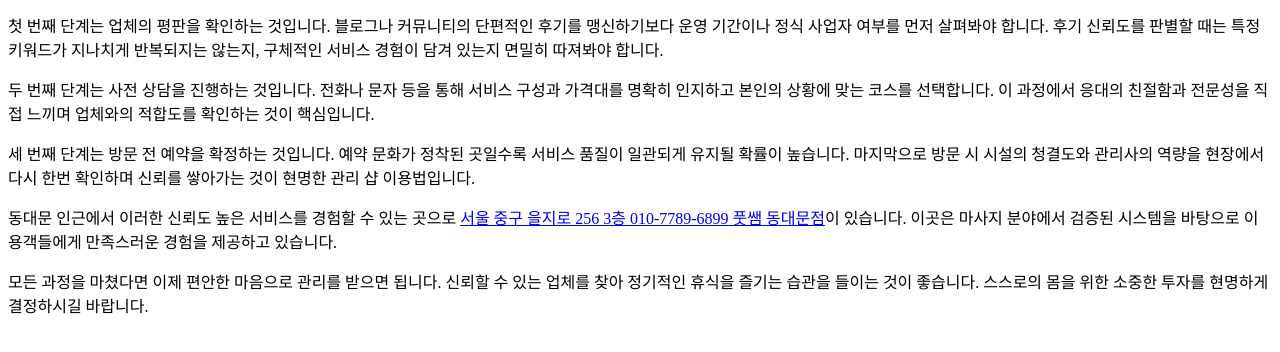
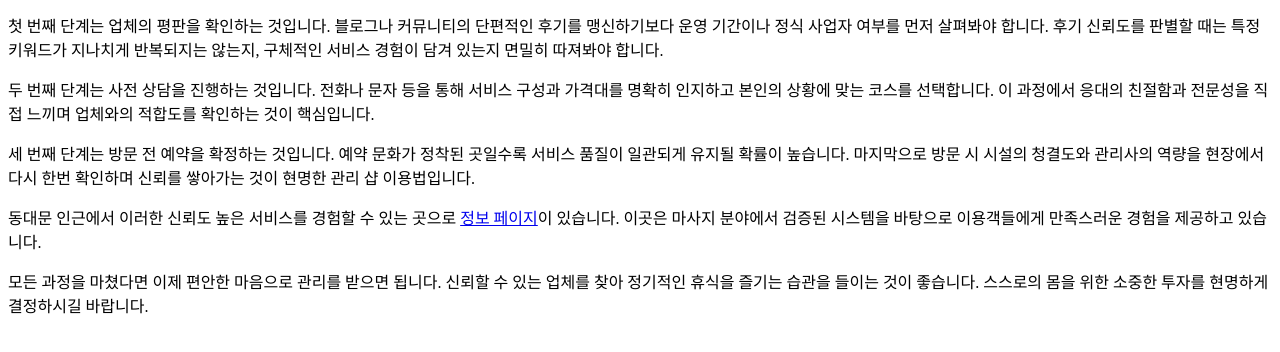
Before and after one commit to tidalhss-star/bp-t3b06-bh-kb-info, a plain HTML site: page posts/gemini-coverage-20260719-0205.html in a window 1280 px wide. Shown: the part 140-492 px from the top of the page. Drawn offline with Linux system fonts and the light colour scheme.

Commit message:
deploy: garbage-free snapshot 2026-07-27T00:33:42.317Z

```diff
--- a/posts/gemini-coverage-20260719-0205.html
+++ b/posts/gemini-coverage-20260719-0205.html
@@ -13,7 +13,7 @@
     <p>첫 번째 단계는 업체의 평판을 확인하는 것입니다. 블로그나 커뮤니티의 단편적인 후기를 맹신하기보다 운영 기간이나 정식 사업자 여부를 먼저 살펴봐야 합니다. 후기 신뢰도를 판별할 때는 특정 키워드가 지나치게 반복되지는 않는지, 구체적인 서비스 경험이 담겨 있는지 면밀히 따져봐야 합니다.</p>
     <p>두 번째 단계는 사전 상담을 진행하는 것입니다. 전화나 문자 등을 통해 서비스 구성과 가격대를 명확히 인지하고 본인의 상황에 맞는 코스를 선택합니다. 이 과정에서 응대의 친절함과 전문성을 직접 느끼며 업체와의 적합도를 확인하는 것이 핵심입니다.</p>
     <p>세 번째 단계는 방문 전 예약을 확정하는 것입니다. 예약 문화가 정착된 곳일수록 서비스 품질이 일관되게 유지될 확률이 높습니다. 마지막으로 방문 시 시설의 청결도와 관리사의 역량을 현장에서 다시 한번 확인하며 신뢰를 쌓아가는 것이 현명한 관리 샵 이용법입니다.</p>
-    <p>동대문 인근에서 이러한 신뢰도 높은 서비스를 경험할 수 있는 곳으로 <a class="anchor-link" href="https://euljiro-body-care.mapo-room-guide.xyz/" data-bpaas-link-target="t1-campaign-mqw1w2qy-5klg">서울 중구 을지로 256 3층 010-7789-6899 풋쌤 동대문점</a>이 있습니다. 이곳은 마사지 분야에서 검증된 시스템을 바탕으로 이용객들에게 만족스러운 경험을 제공하고 있습니다.</p>
+    <p>동대문 인근에서 이러한 신뢰도 높은 서비스를 경험할 수 있는 곳으로 <a class="anchor-link" href="https://board.nrb-deungchon-guide.xyz/posts/myth-003-6y9k58.html" data-bpaas-link-target="t1-campaign-mqw1w2qy-5klg">정보 페이지</a>이 있습니다. 이곳은 마사지 분야에서 검증된 시스템을 바탕으로 이용객들에게 만족스러운 경험을 제공하고 있습니다.</p>
     <p>모든 과정을 마쳤다면 이제 편안한 마음으로 관리를 받으면 됩니다. 신뢰할 수 있는 업체를 찾아 정기적인 휴식을 즐기는 습관을 들이는 것이 좋습니다. 스스로의 몸을 위한 소중한 투자를 현명하게 결정하시길 바랍니다.</p>
 </body>
 </html>
```
